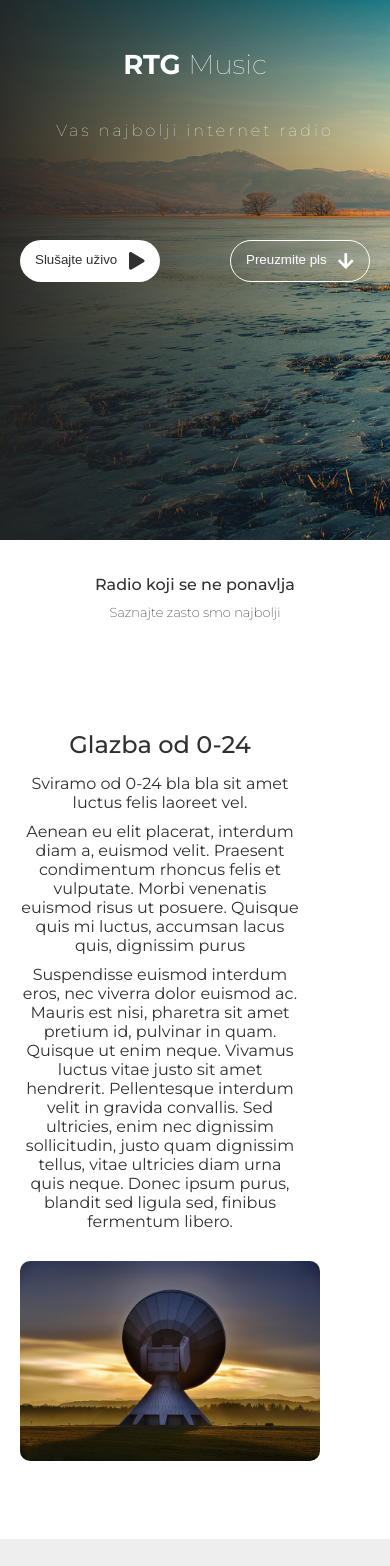
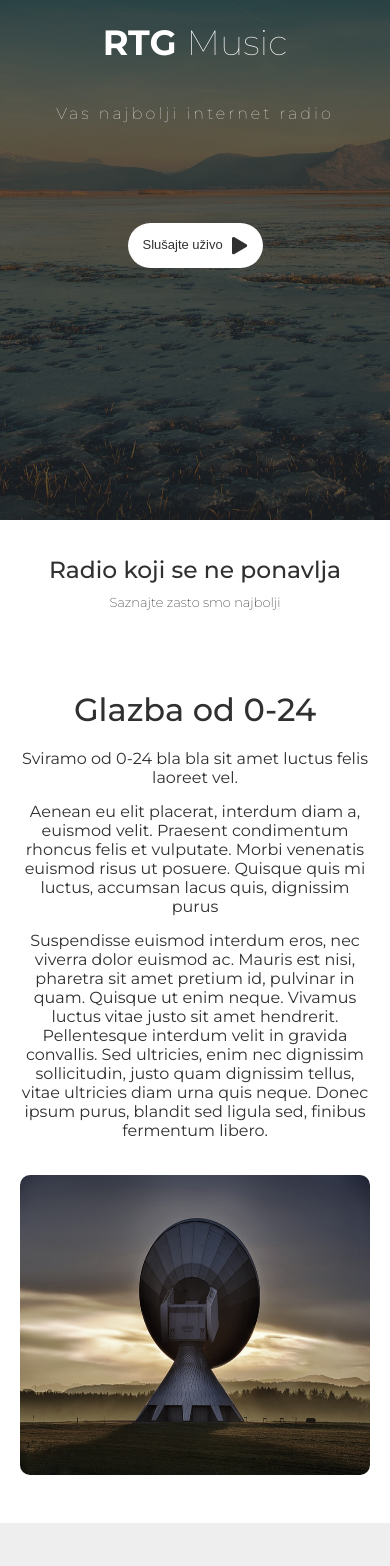
Before and after one commit to MilicTG/radio-tg, a React (Create React App) app: page /rtg-music in a window 390 px wide. Shown: the part 300-1866 px from the top of the page. Built offline with nearby package versions, Linux system fonts and the light colour scheme.

Commit message:
Working on responsive

```diff
--- a/src/components/buttonBurger/burgerBtn.style.js
+++ b/src/components/buttonBurger/burgerBtn.style.js
@@ -20,7 +20,7 @@ export const burgerBtnContainer = styled.button`
    :focus {
       outline: none;
    }
-   @media (min-width: 769px) {
+   @media (min-width: 899px) {
       display: none;
    }
    div {
--- a/src/components/buttonPlay/buttonPlay.style.js
+++ b/src/components/buttonPlay/buttonPlay.style.js
@@ -5,35 +5,35 @@ import { device } from '../../styles/responsive';
 
 export const buttonContainer = styled.button`
    display: flex;
-   width: 14rem;
-   height: 4.2rem;
+   width: 13.5rem;
+   height: 4.5rem;
    background: #fff;
-   border-radius: 3rem;
+   border-radius: 5rem;
    border: none;
    margin: 100px 0 0 0;
    padding: 0 15px;
    align-items: center;
    transition: all 0.2s ease-in-out;
-   color: ${theme.colorFont};
    p {
+      color: ${theme.colorFont};
       width: 100%;
       display: inherit;
       justify-content: space-between;
-      font-size: ${theme.fontSizeButtonS};
+      font-size: 1.3rem;
    }
    @media ${device.deviceTablet} {
       width: 15rem;
       height: 4.8rem;
       padding: 0 20px;
       p {
-         font-size: ${theme.fontSizeButtonM};
+         font-size: 1.4rem;
       }
    }
    @media ${device.deviceDesktop} {
       width: 17rem;
       height: 5.5rem;
       p {
-         font-size: ${theme.fontSizeButtonL};
+         font-size: 1.6rem;
       }
    }
    :hover {
--- a/src/components/buttonTransparent/btnTransparent.style.js
+++ b/src/components/buttonTransparent/btnTransparent.style.js
@@ -19,7 +19,10 @@ const buttonContainer = styled.button`
       width: 100%;
       display: inherit;
       justify-content: space-between;
-      font-size: ${theme.fontSizeButtonS};
+      font-size: 1.3rem;
+   }
+   @media ${device.devicePhone} {
+      display: none;
    }
    @media ${device.deviceTablet} {
       display: none;
@@ -35,7 +38,7 @@ const buttonContainer = styled.button`
       width: 17rem;
       height: 5.5rem;
       p {
-         font-size: ${theme.fontSizeButtonL};
+         font-size: 1.6rem;
       }
    }
    :hover {
--- a/src/components/headerBig/headerBig.style.js
+++ b/src/components/headerBig/headerBig.style.js
@@ -9,20 +9,43 @@ export const headerImage = styled.header`
    max-height: 100rem;
    background-image: url(${props => props.background});
    background-repeat: no-repeat;
-   background-position: left top;
+   background-position: center;
    background-size: cover;
 `;
 
 export const headerOverlay = styled.div`
-   background-image: linear-gradient(
-      to left,
-      rgba(33, 33, 33, 0.1),
-      rgba(33, 33, 33, 0.9)
-   );
    width: 100%;
    height: 100%;
    display: flex;
    align-items: center;
+   @media ${device.devicePhone} {
+      background-image: linear-gradient(
+         to left,
+         rgba(33, 33, 33, 0.7),
+         rgba(33, 33, 33, 0.7)
+      );
+   }
+   @media ${device.deviceTablet} {
+      background-image: linear-gradient(
+         to left,
+         rgba(33, 33, 33, 0.7),
+         rgba(33, 33, 33, 0.7)
+      );
+   }
+   @media ${device.deviceTabletLand} {
+      background-image: linear-gradient(
+         to left,
+         rgba(33, 33, 33, 0.1),
+         rgba(33, 33, 33, 0.9)
+      );
+   }
+   @media ${device.deviceDesktop} {
+      background-image: linear-gradient(
+         to left,
+         rgba(33, 33, 33, 0.1),
+         rgba(33, 33, 33, 0.9)
+      );
+   }
 `;
 
 export const headerText = styled.div`
@@ -32,15 +55,18 @@ export const headerText = styled.div`
    h1 {
       display: inline;
       @media ${device.devicePhone} {
-         font-size: 7vw;
+         font-size: 9vw;
       }
       @media ${device.deviceTablet} {
+         font-size: ${theme.fontSizeL};
+      }
+      @media ${device.deviceTabletLand} {
          font-size: ${theme.fontSizeXL};
       }
-      @media ${device.deviceTabletLand} {
+      @media ${device.deviceDesktop} {
          font-size: ${theme.fontSizeXXL};
       }
-      @media ${device.deviceDesktop} {
+      @media ${device.deviceDesktopHD} {
          font-size: ${theme.fontSizeXXXL};
       }
    }
@@ -68,9 +94,6 @@ export const headerText = styled.div`
          font-size: ${theme.fontSizeL};
       }
    }
-   @media ${device.deviceTablet} {
-      text-align: start;
-   }
    @media ${device.deviceTabletLand} {
       text-align: start;
    }
@@ -82,8 +105,11 @@ export const headerText = styled.div`
 export const buttonWrapper = styled.div`
    display: flex;
    justify-content: space-between;
+   @media ${device.devicePhone} {
+      justify-content: center;
+   }
    @media ${device.deviceTablet} {
-      justify-content: flex-start;
+      justify-content: center;
    }
    @media ${device.deviceTabletLand} {
       justify-content: flex-start;
--- a/src/components/navBar/navbar.style.js
+++ b/src/components/navBar/navbar.style.js
@@ -5,11 +5,17 @@ import { device } from '../../styles/responsive';
 export const navbarWrapper = styled.nav`
    position: relative;
    width: 100%;
-   height: 8rem;
+   height: 6rem;
    top: 0;
    left: 0;
    background: white;
    z-index: 200;
+   @media ${device.deviceTabletLand} {
+      height: 7rem;
+   }
+   @media ${device.deviceDesktop} {
+      height: 8rem;
+   }
 `;
 
 export const navbarContainer = styled.div`
@@ -34,7 +40,7 @@ export const spacer = styled.div`
 export const navigationItems = styled.div`
    display: flex;
    align-items: center;
-   @media (max-width: 768px) {
+   @media (max-width: 900px) {
       display: none;
    }
    ul {
--- a/src/components/sectionInfo/sectionInfo.style.js
+++ b/src/components/sectionInfo/sectionInfo.style.js
@@ -5,57 +5,107 @@ import { device } from '../../styles/responsive';
 export const infoSectionContainer = styled.section`
    width: 100%;
    min-height: 40rem;
-   padding: 5rem 0;
    background-color: ${props =>
       props.color ? `${theme.colorLightBck}` : `white;`};
+
+   @media ${device.devicePhone} {
+      padding: 2rem 0;
+   }
+   @media ${device.deviceTablet} {
+      padding: 4.5rem 0;
+   }
+   @media ${device.deviceTabletLand} {
+      padding: 4.5rem 0;
+   }
+   @media ${device.deviceDesktop} {
+      padding: 5rem 0;
+   }
+   @media ${device.deviceDesktopHD} {
+      padding: 5rem 0;
+   }
 `;
 
 export const textInfoSide = styled.div`
    width: 100%;
-   display: grid;
+   display: flex;
+   justify-content: center;
+   align-items: center;
+   flex-flow: column;
    padding: 2.5rem 0 2.5rem 0;
-   grid-template-columns: 1fr;
-   grid-column-gap: 3rem;
 
    @media ${device.deviceTablet} {
       padding: 3rem 0 3rem 0;
-      grid-template-columns: 1fr;
    }
    @media ${device.deviceTabletLand} {
       padding: 4rem 0 4rem 0;
-      grid-template-columns: 1fr;
    }
    @media ${device.deviceDesktop} {
       padding: 5.5rem 0 5.5rem 0;
-      grid-template-columns: 1fr 1fr;
-      grid-column-gap: 5rem;
+      flex-flow: row;
    }
 `;
 
 export const infoTextWrapper = styled.div`
    display: flex;
    flex-flow: column;
-   justify-content: space-between;
+   justify-content: center;
    text-align: center;
-   width: 80%;
+   width: 100%;
+   &.left {
+      @media ${device.devicePhone} {
+         padding: 0;
+      }
+      @media ${device.deviceTablet} {
+         padding: 0;
+      }
+      @media ${device.deviceTabletLand} {
+         padding: 0;
+      }
+      @media ${device.deviceDesktop} {
+         padding: 0 5rem 0 0;
+      }
+      @media ${device.deviceDesktopHD} {
+         padding: 0 5rem 0 0;
+      }
+   }
+   &.right {
+      @media ${device.devicePhone} {
+         padding: 0;
+      }
+      @media ${device.deviceTablet} {
+         padding: 0;
+      }
+      @media ${device.deviceTabletLand} {
+         padding: 0;
+      }
+      @media ${device.deviceDesktop} {
+         padding: 0 0 0 5rem;
+      }
+      @media ${device.deviceDesktopHD} {
+         padding: 0 0 0 5rem;
+      }
+   }
 `;
 
 export const infoTextTitle = styled.h3`
    color: ${theme.colorFont};
    text-align: center;
-   font-size: ${theme.fontSizeS};
+   font-size: ${theme.fontSizeM};
    font-weight: 500;
-   padding-bottom: 1.5rem;
+   padding-bottom: 2rem;
+   media ${device.devicePhone} {
+      font-size: 6vw;
+   }
    @media ${device.deviceTablet} {
       font-size: ${theme.fontSizeM};
       text-align: center;
    }
    @media ${device.deviceTabletLand} {
-      font-size: ${theme.fontSizeM};
+      font-size: ${theme.fontSizeL};
       text-align: center;
    }
    @media ${device.deviceDesktop} {
-      font-size: ${theme.fontSizeL};
+      font-size: ${theme.fontSizeX};
       text-align: start;
    }
 `;
@@ -67,13 +117,13 @@ export const infoText = styled.article`
    font-size: ${theme.fontSizeXS};
    padding-bottom: 2rem;
    .rowOne {
-      padding-bottom: 1rem;
+      padding-bottom: 1.5rem;
    }
    .rowTwo {
-      padding-bottom: 1rem;
+      padding-bottom: 1.5rem;
    }
    .rowThree {
-      padding-bottom: 1rem;
+      padding-bottom: 1.5rem;
    }
    @media ${device.deviceTablet} {
       font-size: ${theme.fontSizeXS};
@@ -92,14 +142,16 @@ export const infoText = styled.article`
 
 export const infoImg = styled.img`
    border-radius: 10px;
-   height: 20rem;
+   width: 100%;
+   height: 30rem;
    margin: 0 auto;
+   filter: grayscale(50%);
    background-image: ${props => props.image};
    background-repeat: no-repeat;
-   background-position: left top;
+   background-position: center;
    background-size: cover;
    @media ${device.deviceTablet} {
-      height: 25rem;
+      height: 30rem;
       margin: 0;
    }
    @media ${device.deviceTabletLand} {
--- a/src/components/sectionInfo/sectionInfoLeft.component.jsx
+++ b/src/components/sectionInfo/sectionInfoLeft.component.jsx
@@ -17,7 +17,7 @@ const infoSection = props => {
       <SectionContainer color={props.color}>
          <Container>
             <InfoSide>
-               <TextWrapper>
+               <TextWrapper className='left'>
                   <Fade left delay={600} cascade>
                      <Title>{props.title}</Title>
                      <Text>
--- a/src/components/sectionInfo/sectionInfoRight.component.jsx
+++ b/src/components/sectionInfo/sectionInfoRight.component.jsx
@@ -20,7 +20,7 @@ const infoSection = props => {
                <Fade left delay={600}>
                   <Image src={props.image} />
                </Fade>
-               <TextWrapper>
+               <TextWrapper className='right'>
                   <Fade right delay={600} cascade>
                      <Title>{props.title}</Title>
                      <Text>
--- a/src/components/sectionTitle/sectionTitle.style.js
+++ b/src/components/sectionTitle/sectionTitle.style.js
@@ -27,16 +27,16 @@ export const primaryTitle = styled.h2`
    padding-bottom: 1rem;
 
    @media ${device.devicePhone} {
-      font-size: ${theme.fontSizeXS};
+      font-size: 6vw;
    }
    @media ${device.deviceTablet} {
-      font-size: ${theme.fontSizeS};
+      font-size: ${theme.fontSizeM};
    }
    @media ${device.deviceTabletLand} {
-      font-size: ${theme.fontSizeM};
+      font-size: ${theme.fontSizeL};
    }
    @media ${device.deviceDesktop} {
-      font-size: ${theme.fontSizeM};
+      font-size: ${theme.fontSizeX};
    }
 `;
 
--- a/src/components/showCard/showCard.style.js
+++ b/src/components/showCard/showCard.style.js
@@ -24,13 +24,13 @@ export const cardTitle = styled.h2`
    font-weight: 500;
    padding: 1.5rem 0 0 1.5rem;
    @media ${device.deviceTablet} {
-      font-size: 2.5rem;
+      font-size: 1.8rem;
    }
    @media ${device.deviceTabletLand} {
-      font-size: 2.5rem;
+      font-size: 2.1rem;
    }
    @media ${device.deviceDesktop} {
-      font-size: 2.6rem;
+      font-size: 2.3rem;
    }
 `;
 
@@ -42,7 +42,7 @@ export const cardImg = styled.img`
 
 export const cardDesc = styled.p`
    color: ${theme.colorFont};
-   font-size: 1.8rem;
+   font-size: 1.4rem;
    height: 15rem;
    width: 90%;
    padding: 1.5rem;
@@ -50,28 +50,28 @@ export const cardDesc = styled.p`
    text-align: start;
 
    @media ${device.deviceTablet} {
-      font-size: 2rem;
+      font-size: 1.6rem;
    }
    @media ${device.deviceTabletLand} {
-      font-size: 2rem;
+      font-size: 1.6rem;
    }
    @media ${device.deviceDesktop} {
-      font-size: 2rem;
+      font-size: 1.8rem;
    }
 `;
 
 export const cardTime = styled.p`
    color: ${theme.colorSecondary};
-   font-size: 1rem;
+   font-size: 1.2rem;
    padding: 1.5rem 0 0 1.5rem;
 
    @media ${device.deviceTablet} {
-      font-size: 1.1rem;
+      font-size: 1.2rem;
    }
    @media ${device.deviceTabletLand} {
-      font-size: 1.1rem;
+      font-size: 1.2rem;
    }
    @media ${device.deviceDesktop} {
-      font-size: 1.3rem;
+      font-size: 1.4rem;
    }
 `;
--- a/src/components/sideDrawer/sideDrawer.component.jsx
+++ b/src/components/sideDrawer/sideDrawer.component.jsx
@@ -3,6 +3,9 @@ import { Link } from 'react-router-dom';
 
 //style
 import { sideDrawerContainer as Container } from './sideDrawer.style';
+
+//components
+import RTGButton from '../buttonRTGMusic/buttonRTGMusic.component';
 
 const sideDrawer = props => {
    return (
@@ -23,6 +26,15 @@ const sideDrawer = props => {
                   Kontakt
                </Link>
             </li>
+            <li className='rtg-music--wrapper'>
+               <Link
+                  className='rtg-music--link'
+                  onClick={props.onClick}
+                  to='/rtg-music'
+               >
+                  RTG Music
+               </Link>
+            </li>
          </ul>
       </Container>
    );
--- a/src/components/sideDrawer/sideDrawer.style.js
+++ b/src/components/sideDrawer/sideDrawer.style.js
@@ -5,7 +5,7 @@ export const sideDrawerContainer = styled.nav`
    height: 100%;
    background: white;
    position: fixed;
-   top: 8rem;
+   top: 6rem;
    left: 0;
    width: 100%;
    z-index: 1000;
@@ -16,7 +16,7 @@ export const sideDrawerContainer = styled.nav`
    }
    &.close {
       transform: translateX(120%);
-      @media (min-width: 769px) {
+      @media (min-width: 899px) {
          display: none;
       }
    }
@@ -41,8 +41,21 @@ export const sideDrawerContainer = styled.nav`
             }
          }
       }
-      @media (min-width: 769px) {
+      @media (min-width: 899px) {
          display: none;
       }
    }
+   .rtg-music--wrapper {
+      background: ${theme.colorSecondary};
+      display: flex;
+      justify-content: center;
+      align-items: center;
+      width: 17rem;
+      height: 5rem;
+      border-radius: 5rem;
+   }
+   .rtg-music--link {
+      color: white;
+      font-size: 2.2rem;
+   }
 `;
```
Also changed, not shown: src/assets/img-obiteljski.jpg.
